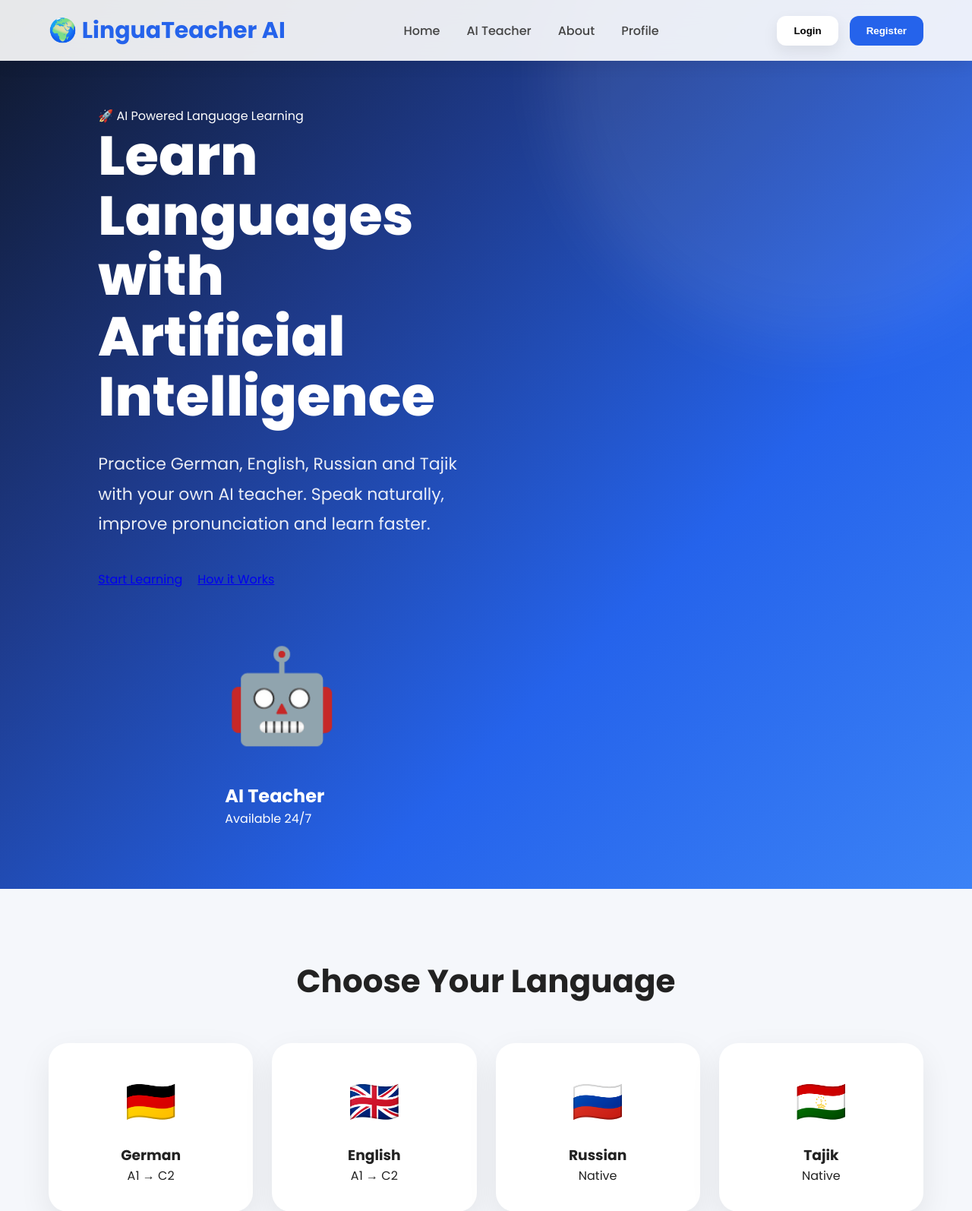
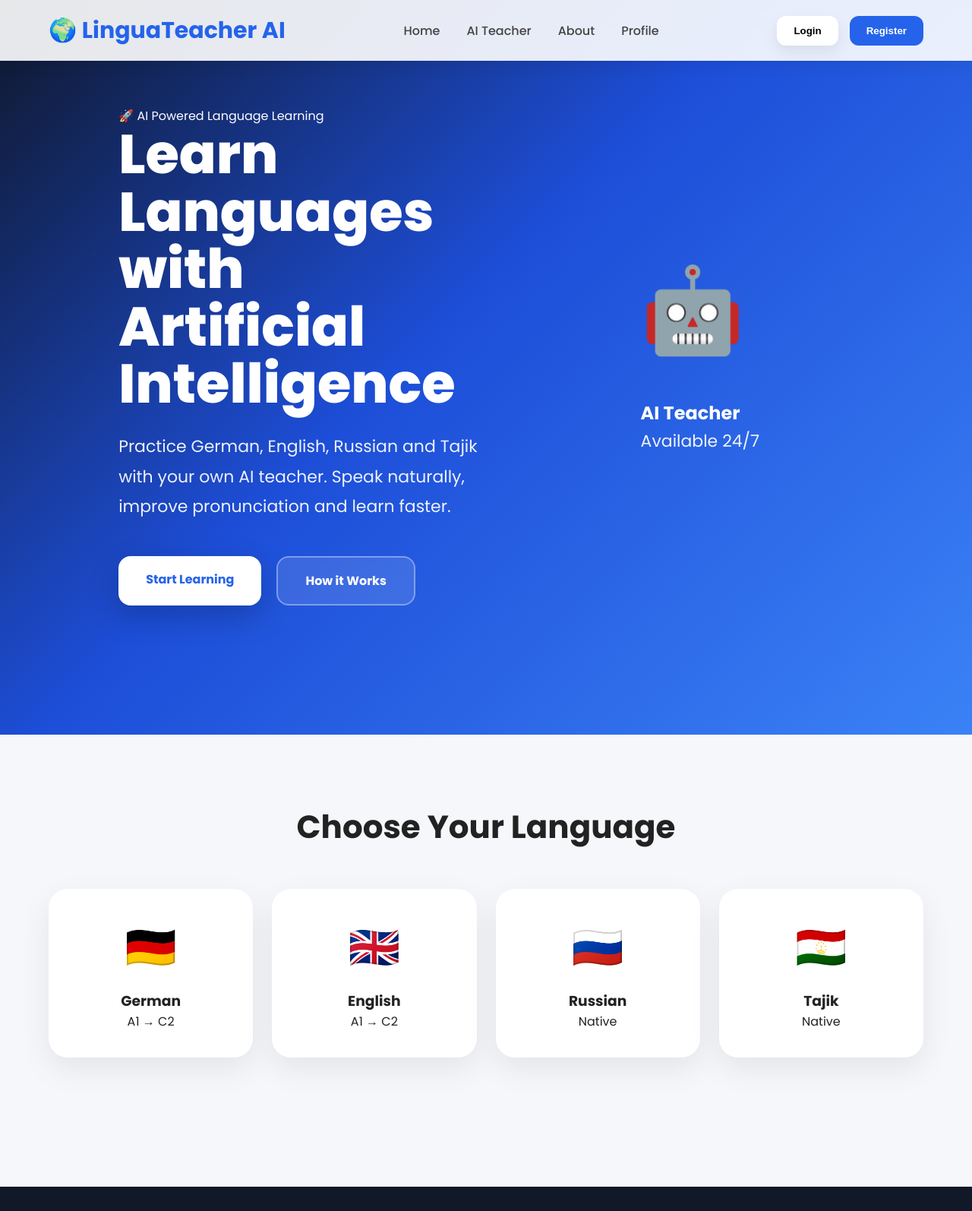
Before and after one commit to luxurystoreworld/LinguaTeacher-AI, a FastAPI app: page / in a window 1280 px wide. Shown: the top 1594 px of the page at 76% size. Run offline with FastAPI, Linux system fonts and the light colour scheme.

Commit message:
New premium hero design

```diff
--- a/backend/app/static/css/style.css
+++ b/backend/app/static/css/style.css
@@ -92,58 +92,50 @@
 }
 
 /* ===========================
-HERO
+   HERO
 =========================== */
 
 .hero{
 
-min-height:100vh;
-
-display:grid;
-
-grid-template-columns:1fr 1fr;
-
-align-items:center;
-
-padding:140px 8% 80px;
-
-background:linear-gradient(135deg,#0f172a,#1e3a8a,#2563eb,#3b82f6);
+position:relative;
 
 overflow:hidden;
 
-position:relative;
+padding:140px 8% 120px;
+
+background:linear-gradient(135deg,#0f172a 0%,#1d4ed8 45%,#3b82f6 100%);
 
 color:white;
 
 }
 
-.hero::before{
-
-content:"";
+.hero-overlay{
 
 position:absolute;
 
-width:700px;
+inset:0;
 
-height:700px;
+background:
+radial-gradient(circle at 20% 20%,rgba(255,255,255,.18),transparent 35%),
+radial-gradient(circle at 80% 70%,rgba(255,255,255,.10),transparent 30%);
 
-background:rgba(255,255,255,.08);
-
-border-radius:50%;
-
-top:-250px;
-
-right:-150px;
-
-filter:blur(40px);
+pointer-events:none;
 
 }
 
-.hero-left{
+.hero-content{
 
 position:relative;
 
 z-index:2;
+
+display:grid;
+
+grid-template-columns:1.1fr .9fr;
+
+align-items:center;
+
+gap:70px;
 
 }
 
@@ -151,43 +143,43 @@
 
 display:inline-block;
 
-padding:12px 22px;
+padding:10px 22px;
+
+border-radius:50px;
 
 background:rgba(255,255,255,.15);
 
-backdrop-filter:blur(20px);
+backdrop-filter:blur(15px);
 
-border-radius:40px;
+font-weight:600;
 
 margin-bottom:30px;
 
-font-weight:600;
+}
+
+.hero h1{
+
+font-size:72px;
+
+line-height:1.05;
+
+font-weight:800;
+
+margin-bottom:25px;
 
 }
 
-.hero-left h1{
-
-font-size:72px;
-
-line-height:1.1;
-
-margin-bottom:30px;
-
-font-weight:800;
-
-}
-
-.hero-left p{
+.hero p{
 
 font-size:22px;
 
 line-height:1.8;
 
-opacity:.9;
+color:rgba(255,255,255,.92);
 
 max-width:650px;
 
-margin-bottom:40px;
+margin-bottom:45px;
 
 }
 
@@ -201,9 +193,11 @@
 
 }
 
-.start-btn{
+.btn-primary{
 
 padding:18px 36px;
+
+border-radius:16px;
 
 background:white;
 
@@ -211,35 +205,40 @@
 
 font-weight:700;
 
+text-decoration:none;
+
+box-shadow:0 15px 40px rgba(0,0,0,.2);
+
+transition:.3s;
+
+}
+
+.btn-secondary{
+
+padding:18px 36px;
+
 border-radius:16px;
+
+border:2px solid rgba(255,255,255,.35);
+
+background:rgba(255,255,255,.12);
+
+backdrop-filter:blur(12px);
+
+color:white;
+
+font-weight:700;
 
 text-decoration:none;
 
-transition:.35s;
+transition:.3s;
 
 }
 
-.demo-btn{
+.btn-primary:hover,
+.btn-secondary:hover{
 
-padding:18px 36px;
-
-border:2px solid rgba(255,255,255,.4);
-
-color:white;
-
-border-radius:16px;
-
-text-decoration:none;
-
-transition:.35s;
-
-}
-
-.start-btn:hover,
-
-.demo-btn:hover{
-
-transform:translateY(-6px);
+transform:translateY(-5px);
 
 }
 
@@ -253,15 +252,15 @@
 
 }
 
-.stat{
+.stat-box{
+
+padding:18px 30px;
+
+border-radius:20px;
 
 background:rgba(255,255,255,.12);
 
-backdrop-filter:blur(20px);
-
-padding:20px;
-
-border-radius:18px;
+backdrop-filter:blur(18px);
 
 min-width:140px;
 
@@ -269,15 +268,27 @@
 
 }
 
-.stat h3{
+.stat-box h2{
 
-font-size:30px;
+font-size:32px;
 
 margin-bottom:8px;
 
 }
 
+.stat-box p{
+
+margin:0;
+
+font-size:16px;
+
+color:white;
+
+}
+
 .hero-right{
+
+position:relative;
 
 display:flex;
 
@@ -285,23 +296,21 @@
 
 align-items:center;
 
-position:relative;
-
-z-index:2;
-
 }
 
-.robot-card{
+.glass-card{
 
-width:380px;
+width:360px;
 
 height:420px;
 
-background:rgba(255,255,255,.12);
+border-radius:35px;
 
-backdrop-filter:blur(25px);
+background:rgba(255,255,255,.18);
 
-border-radius:35px;
+backdrop-filter:blur(28px);
+
+border:1px solid rgba(255,255,255,.25);
 
 display:flex;
 
@@ -311,103 +320,120 @@
 
 align-items:center;
 
-box-shadow:0 30px 80px rgba(0,0,0,.25);
+box-shadow:0 35px 70px rgba(0,0,0,.35);
 
-animation:floatRobot 5s ease-in-out infinite;
+animation:floatCard 6s ease-in-out infinite;
 
 }
 
 .robot{
 
-font-size:120px;
+font-size:110px;
 
-margin-bottom:25px;
+margin-bottom:20px;
+
+animation:robotFloat 4s ease-in-out infinite;
 
 }
 
-.robot-card h2{
+.glass-card h2{
 
-font-size:36px;
+font-size:34px;
 
-margin-bottom:10px;
+margin-bottom:12px;
 
 }
 
-.robot-card p{
+.glass-card p{
 
-font-size:20px;
-
-opacity:.9;
+font-size:18px;
 
 margin-bottom:20px;
+
+color:white;
 
 }
 
 .online{
 
-padding:10px 22px;
+padding:10px 20px;
 
-background:#22c55e;
+border-radius:50px;
 
-border-radius:30px;
+background:#10b981;
 
 font-weight:700;
 
-color:white;
+}
+
+.floating-circle{
+
+position:absolute;
+
+border-radius:50%;
+
+background:rgba(255,255,255,.18);
+
+filter:blur(2px);
+
+animation:floatCircle 8s ease-in-out infinite;
 
 }
 
-@keyframes floatRobot{
+.circle1{
 
-0%{transform:translateY(0);}
+width:120px;
 
-50%{transform:translateY(-18px);}
+height:120px;
 
-100%{transform:translateY(0);}
+top:-30px;
+
+left:40px;
 
 }
 
-@media(max-width:900px){
+.circle2{
 
-.hero{
+width:70px;
 
-grid-template-columns:1fr;
+height:70px;
 
-text-align:center;
+bottom:30px;
+
+right:20px;
 
 }
 
-.hero-left h1{
+.circle3{
 
-font-size:52px;
+width:170px;
+
+height:170px;
+
+right:-40px;
+
+top:90px;
 
 }
 
-.hero-buttons{
+@keyframes robotFloat{
 
-justify-content:center;
+0%,100%{transform:translateY(0);}
+50%{transform:translateY(-18px);}
 
 }
 
-.hero-stats{
+@keyframes floatCard{
 
-justify-content:center;
+0%,100%{transform:translateY(0);}
+50%{transform:translateY(-12px);}
 
 }
 
-.hero-right{
+@keyframes floatCircle{
 
-margin-top:50px;
-
-}
-
-.robot-card{
-
-width:320px;
-
-height:360px;
-
-}
+0%,100%{transform:translateY(0);}
+50%{transform:translateY(25px);}
 
 }
 
--- a/backend/app/static/js/main.js
+++ b/backend/app/static/js/main.js
@@ -2,28 +2,33 @@
 
 <section class="hero">
 
+<div class="hero-overlay"></div>
+
+<div class="hero-content">
+
 <div class="hero-left">
 
 <div class="hero-badge">
-🚀 AI Powered by Google Gemini
+🚀 Powered by Google Gemini AI
 </div>
 
 <h1>
-Speak Any Language
+Learn Languages
+<br>
 with Artificial Intelligence
 </h1>
 
 <p>
-Practice speaking, pronunciation, grammar and vocabulary with your own personal AI teacher available 24/7.
+Practice speaking, grammar, pronunciation and vocabulary with your own AI teacher available 24/7.
 </p>
 
 <div class="hero-buttons">
 
-<a href="/ai" class="start-btn">
+<a href="/ai" class="btn-primary">
 🚀 Try AI Free
 </a>
 
-<a href="/about" class="demo-btn">
+<a href="/about" class="btn-secondary">
 ▶ Watch Demo
 </a>
 
@@ -31,19 +36,19 @@
 
 <div class="hero-stats">
 
-<div class="stat">
-<h3>50K+</h3>
-<span>Students</span>
+<div class="stat-box">
+<h2>50K+</h2>
+<p>Students</p>
 </div>
 
-<div class="stat">
-<h3>1000+</h3>
-<span>Lessons</span>
+<div class="stat-box">
+<h2>1000+</h2>
+<p>Lessons</p>
 </div>
 
-<div class="stat">
-<h3>4.9⭐</h3>
-<span>Rating</span>
+<div class="stat-box">
+<h2>4.9 ⭐</h2>
+<p>Rating</p>
 </div>
 
 </div>
@@ -52,19 +57,25 @@
 
 <div class="hero-right">
 
-<div class="robot-card">
+<div class="glass-card">
 
 <div class="robot">
 🤖
 </div>
 
-<h2>AI Teacher</h2>
+<h2>LinguaTeacher AI</h2>
 
-<p>Voice • Chat • Grammar</p>
+<p>Your personal AI teacher</p>
 
 <div class="online">
 🟢 Online
 </div>
+
+</div>
+
+<div class="floating-circle circle1"></div>
+<div class="floating-circle circle2"></div>
+<div class="floating-circle circle3"></div>
 
 </div>
 
```
